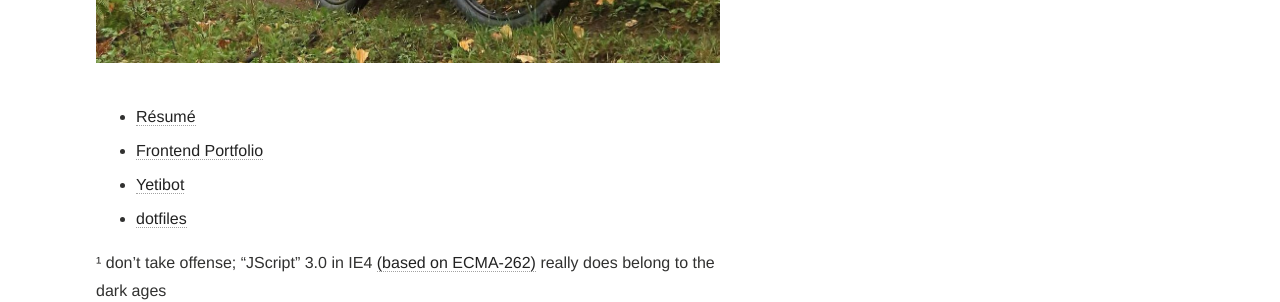
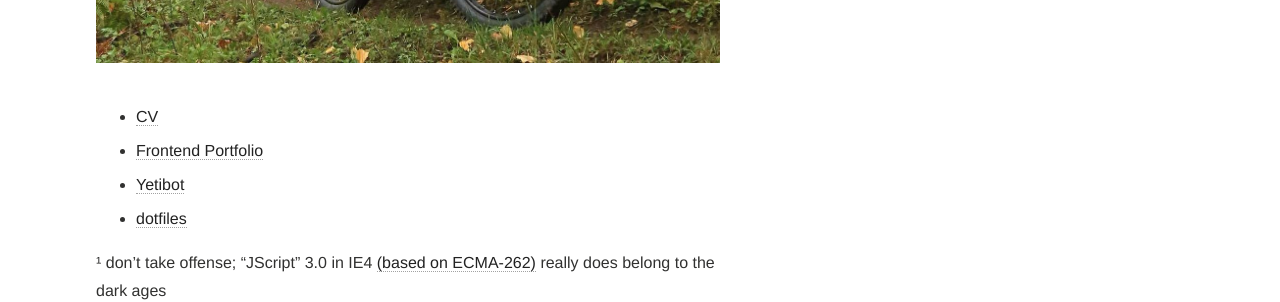
Before and after one commit to devth/devth.github.com, a Jekyll site: the page built from about.md, in a window 1280 px wide and 900 px high, scrolled down 1957 px. Shown: the part 246-548 px from the top of the window. Built offline with Jekyll 4.4.1, drawn with Linux system fonts in a browser that asks for light colours.

Commit message:
Update about

```diff
--- a/about.md
+++ b/about.md
@@ -58,7 +58,7 @@ music](https://www.last.fm/user/trevorhartman), and maker of things.
   </figcaption>
 </figure>
 
-- [Résumé](Trevor-Hartman-resume.pdf)
+- [CV](Trevor-Hartman-CV.pdf)
 - [Frontend Portfolio](http://cargocollective.com/devth)
 - [Yetibot](https://github.com/devth/yetibot)
 - [dotfiles](https://github.com/devth/dotfiles)
```
Also changed, not shown: 2 other files.
